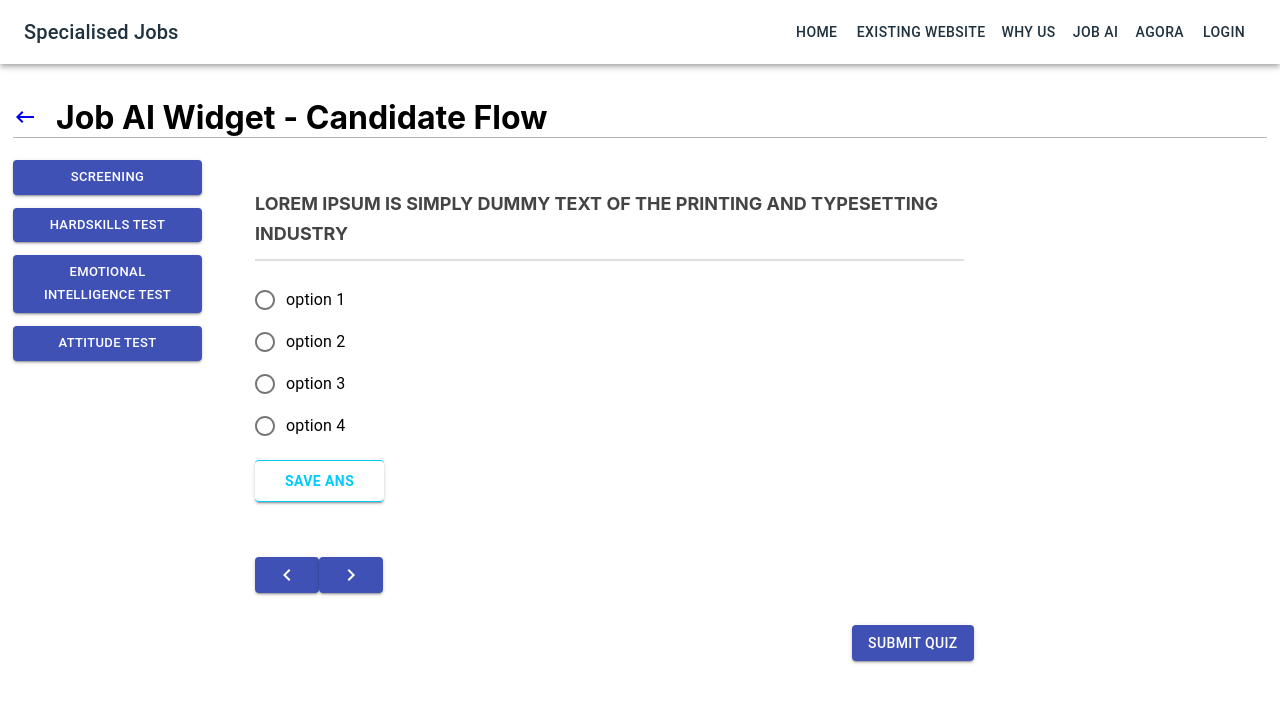
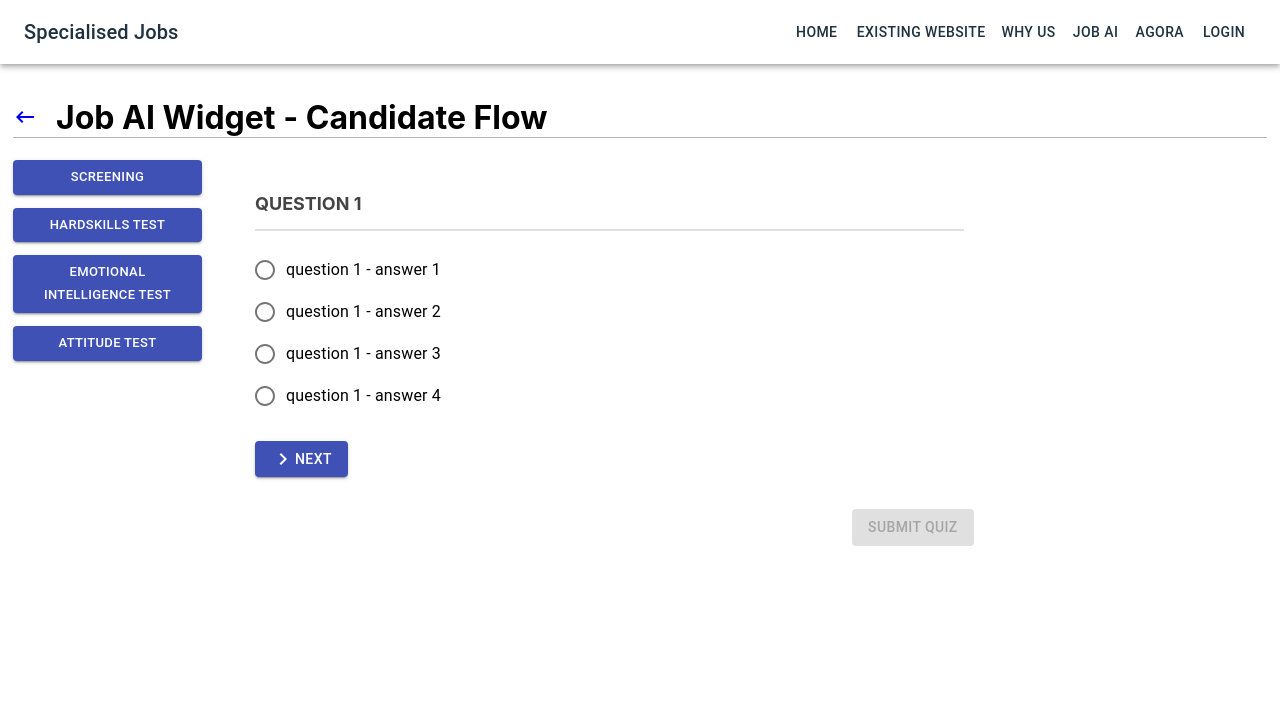
Before and after one commit to Hasham-SPJ/SimpleSite, a React (Create React App) app: page /jobai in a window 1280 px wide. Both pictures are taken after a click on the button "START TEST". Shown: the top 702 px of the page. Built offline with nearby package versions, Linux system fonts and the light colour scheme; what tubular-common would draw is missing.

Commit message:
Candidate flow

```diff
--- a/src/components/Job/QuestionBox/component.js
+++ b/src/components/Job/QuestionBox/component.js
@@ -16,35 +16,48 @@ class QuestionBox extends Component {
     }
     render() {
         const {
-            submitHadnler
+            submitHadnler,
+            updateScreeningCurrentQuestionCounter,
+            testDetail
         } = this.props;
+
+        const currentQuestion = testDetail.test.questions[testDetail.test.currentQuestion];
+        const currentQuestionAnswer = testDetail.test.questions[testDetail.test.currentQuestion].answers;
+
         return (
             <>
                 <div className="questionbox">
                     <div className="questioboxwrapper">
-                    <h3>Lorem Ipsum is simply dummy text of the printing and typesetting industry</h3>
+                    <h3>{currentQuestion.question}</h3>
 
                     <Grid container spacing={3}>
                         <Grid item xs={12} sm={12} md={12}>
                         <FormControl component="fieldset">
                         <RadioGroup aria-label="gender" name="gender1">
-                        <FormControlLabel value="option 1" control={<Radio />} label="option 1" />
-                        <FormControlLabel value="option 2" control={<Radio />} label="option 2" />
+                            {
+                                currentQuestionAnswer.map(test => (
+                                    <>
+                                        <FormControlLabel value={test.answer} control={<Radio />} label={test.answer} />
+                                    </>
+                                ))
+                            }
+
+                        {/* <FormControlLabel value="option 2" control={<Radio />} label="option 2" />
                         <FormControlLabel value="option 3" control={<Radio />} label="option 3" />
-                        <FormControlLabel value="option 4" control={<Radio />} label="option 4" />
+                        <FormControlLabel value="option 4" control={<Radio />} label="option 4" /> */}
                         </RadioGroup>
                         </FormControl>
-                        <Button variant="contained" color="primary" className="submitbtn">
+                        {/* <Button variant="contained" color="primary" className="submitbtn">
                             Save Ans
-                        </Button>
+                        </Button> */}
                         </Grid>
 
                         <Grid item xs={12} sm={12} md={12}>
-                        <Button variant="contained" color="primary">
+                        {/* <Button variant="contained" color="primary">
                             <KeyboardArrowLeftIcon />
-                        </Button>
-                        <Button variant="contained" color="primary">
-                            <NavigateNextIcon />
+                        </Button> */}
+                        <Button variant="contained" color="primary" disabled={(testDetail.test.questions.length - 1) === testDetail.test.currentQuestion ? true : false} onClick={updateScreeningCurrentQuestionCounter}>
+                            <NavigateNextIcon /> Next
                         </Button>
                         </Grid>
                     </Grid>
@@ -52,7 +65,7 @@ class QuestionBox extends Component {
 
 
                     </div>
-                    <Button onClick={submitHadnler} variant="contained" color="primary" className="submitquizbtn">
+                    <Button onClick={submitHadnler} variant="contained" disabled={(testDetail.test.questions.length - 1) === testDetail.test.currentQuestion ? false : true} color="primary" className="submitquizbtn" >
                         Submit Quiz
                     </Button>
                 </div>
--- /dev/null
+++ b/src/components/Job/QuestionBox/container.js
@@ -0,0 +1,21 @@
+import { connect } from "react-redux";
+import QuestionBox from "./component";
+
+const mapStateToProps = state => ({
+
+})
+
+const mapDispatchToProps = (dispatch, props) => ({
+})
+
+const mergeProps = (stateProps, dispatchProps, ownProps) => ({
+    ...stateProps,
+    ...dispatchProps,
+    ...ownProps,
+})
+
+export default connect(
+    mapStateToProps,
+    mapDispatchToProps,
+    mergeProps
+)(QuestionBox);
--- a/src/components/Job/Screening/component.js
+++ b/src/components/Job/Screening/component.js
@@ -1,8 +1,7 @@
 import React, { Component } from "react";
 import "./style.css";
 import Button from '@material-ui/core/Button';
-import TestTemplate from "../QuestionBox/component";
-import Dialog from "../../common/Dialog/component";
+import TestTemplate from "../QuestionBox/container";
 
 class CandidateScreening extends Component {
     render() {
@@ -10,12 +9,14 @@ class CandidateScreening extends Component {
             screeningTest,
             screeningTestStatusHandler,
             screeningTestStatusCompletedHandler,
+            updateScreeningCurrentQuestionCounter
         } = this.props;
+
+        const screeningTestQuestions = screeningTest.test.questions;
+        const currentQuestion = screeningTest.test.currentQuestion;
 
         return (
             <div className="screeningwrapper">
-
-
 
                 {screeningTest.test.status === "pending" ?
                 <>
@@ -53,7 +54,7 @@ class CandidateScreening extends Component {
                 </>
                 : null }
                 {
-                    screeningTest.test.status === "inprogress" ? <TestTemplate submitHadnler={screeningTestStatusCompletedHandler} /> : null
+                    screeningTest.test.status === "inprogress" ? <TestTemplate testDetail={screeningTest} updateScreeningCurrentQuestionCounter={updateScreeningCurrentQuestionCounter} submitHadnler={screeningTestStatusCompletedHandler} /> : null
                 }
 
                 {
--- a/src/components/Job/Screening/container.js
+++ b/src/components/Job/Screening/container.js
@@ -1,7 +1,8 @@
 import { connect } from "react-redux";
 import CandidateScreening from "./component";
 import {
-    screeningTestStatusHandler
+    screeningTestStatusHandler,
+    updateScreeningCurrentQuestionCounter
 } from "../actions";
 
 const mapStateToProps = state => ({
@@ -15,12 +16,18 @@ const mapDispatchToProps = (dispatch, props) => ({
     },
     screeningTestStatusCompletedHandler: () => {
         dispatch(screeningTestStatusHandler("completed"));
+    },
+    updateScreeningCurrentQuestionCounter: (value) => {
+        dispatch(updateScreeningCurrentQuestionCounter(value + 1));
     }
 })
 
 const mergeProps = (stateProps, dispatchProps, ownProps) => ({
     ...stateProps,
     ...dispatchProps,
+    updateScreeningCurrentQuestionCounter: () => {
+        dispatchProps.updateScreeningCurrentQuestionCounter(stateProps.screeningTest.test.currentQuestion);
+    },
     ...ownProps,
 })
 
--- a/src/components/Job/actions.js
+++ b/src/components/Job/actions.js
@@ -2,6 +2,7 @@ export const SET_STEP_VALUE = "SET_STEP_VALUE";
 export const SET_SCREENING_STATUS_INPROGRESS_HANDLER = "SET_SCREENING_STATUS_INPROGRESS_HANDLER";
 export const SET_DIALOG_HARDSKILSS_DIALOG_HANDLER = "SET_DIALOG_HARDSKILSS_DIALOG_HANDLER";
 export const SET_DIALOG_EITTEST_DIALOG_HANDLER = "SET_DIALOG_EITTEST_DIALOG_HANDLER";
+export const UPDATE_SCREENING_CURRENT_QUESTION_HANDLER = "UPDATE_SCREENING_CURRENT_QUESTION_HANDLER";
 
 export const setStepVal = (value) => {
     return {
@@ -30,3 +31,11 @@ export const setStepVal = (value) => {
       payload: value,
     }
   }
+
+  //screening
+  export const updateScreeningCurrentQuestionCounter = (value) => {
+    return {
+      type: UPDATE_SCREENING_CURRENT_QUESTION_HANDLER,
+      payload: value,
+    }
+  }
--- a/src/components/Job/candidateReducer.js
+++ b/src/components/Job/candidateReducer.js
@@ -2,7 +2,8 @@ import {
     SET_STEP_VALUE,
     SET_SCREENING_STATUS_INPROGRESS_HANDLER,
     SET_DIALOG_HARDSKILSS_DIALOG_HANDLER,
-    SET_DIALOG_EITTEST_DIALOG_HANDLER
+    SET_DIALOG_EITTEST_DIALOG_HANDLER,
+    UPDATE_SCREENING_CURRENT_QUESTION_HANDLER
 } from "./actions";
 
 export const candidateReducer = (state = [], action) => {
@@ -73,6 +74,26 @@ export const candidateReducer = (state = [], action) => {
                 }
             }
         }
+
+        //screening
+        case UPDATE_SCREENING_CURRENT_QUESTION_HANDLER : {
+            return {
+                ...state,
+                data:{
+                    ...state.data,
+                    tests: {
+                        ...state.data.tests,
+                        screening: {
+                            ...state.data.tests.screening,
+                            test: {
+                                ...state.data.tests.screening.test,
+                                currentQuestion: action.payload
+                            }
+                        }
+                    }
+                }
+            }
+        }
         default: {
             return {
                 ...state
--- a/src/components/Job/initialState.js
+++ b/src/components/Job/initialState.js
@@ -31,7 +31,60 @@ export const CANDIDATE = {
         tests: {
             screening: {
                 test: {
-                    questions:[],
+                    questions:[
+                        {
+                            question: "Question 1",
+                            answers: [
+                                {
+                                    answer: "question 1 - answer 1"
+                                },
+                                {
+                                    answer: "question 1 - answer 2"
+                                },
+                                {
+                                    answer: "question 1 - answer 3"
+                                },
+                                {
+                                    answer: "question 1 - answer 4"
+                                }
+                            ],
+                        },
+                        {
+                            question: "Question 2",
+                            answers: [
+                                {
+                                    answer: "question 2 - answer 1"
+                                },
+                                {
+                                    answer: "question 2 - answer 2"
+                                },
+                                {
+                                    answer: "question 2 - answer 3"
+                                },
+                                {
+                                    answer: "question 2 - answer 4"
+                                }
+                            ],
+                        },
+                        {
+                            question: "Question 3",
+                            answers: [
+                                {
+                                    answer: "question 3 - answer 1"
+                                },
+                                {
+                                    answer: "question 3 - answer 2"
+                                },
+                                {
+                                    answer: "question 3 - answer 3"
+                                },
+                                {
+                                    answer: "question 3 - answer 4"
+                                }
+                            ],
+                        }
+                    ],
+                    currentQuestion: 0,
                     score: 0,
                     status: "pending",
                 }
```
